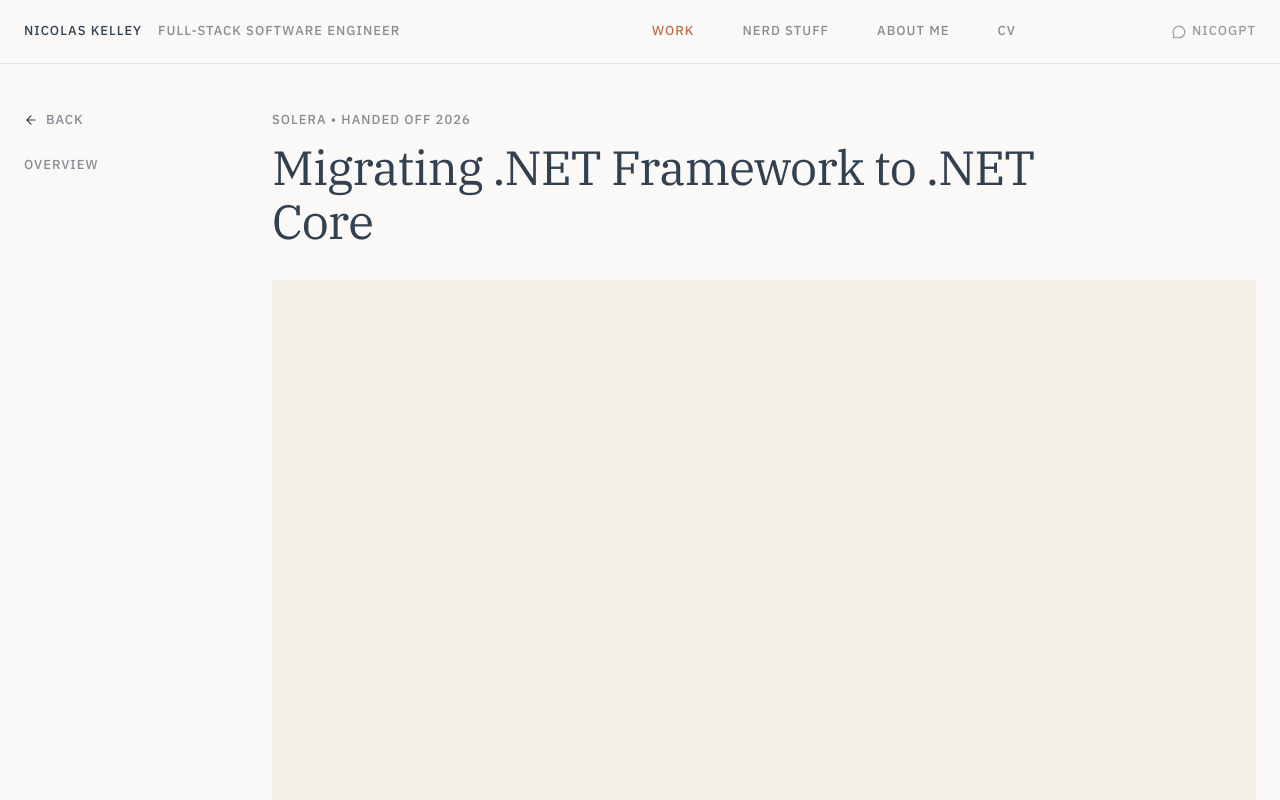
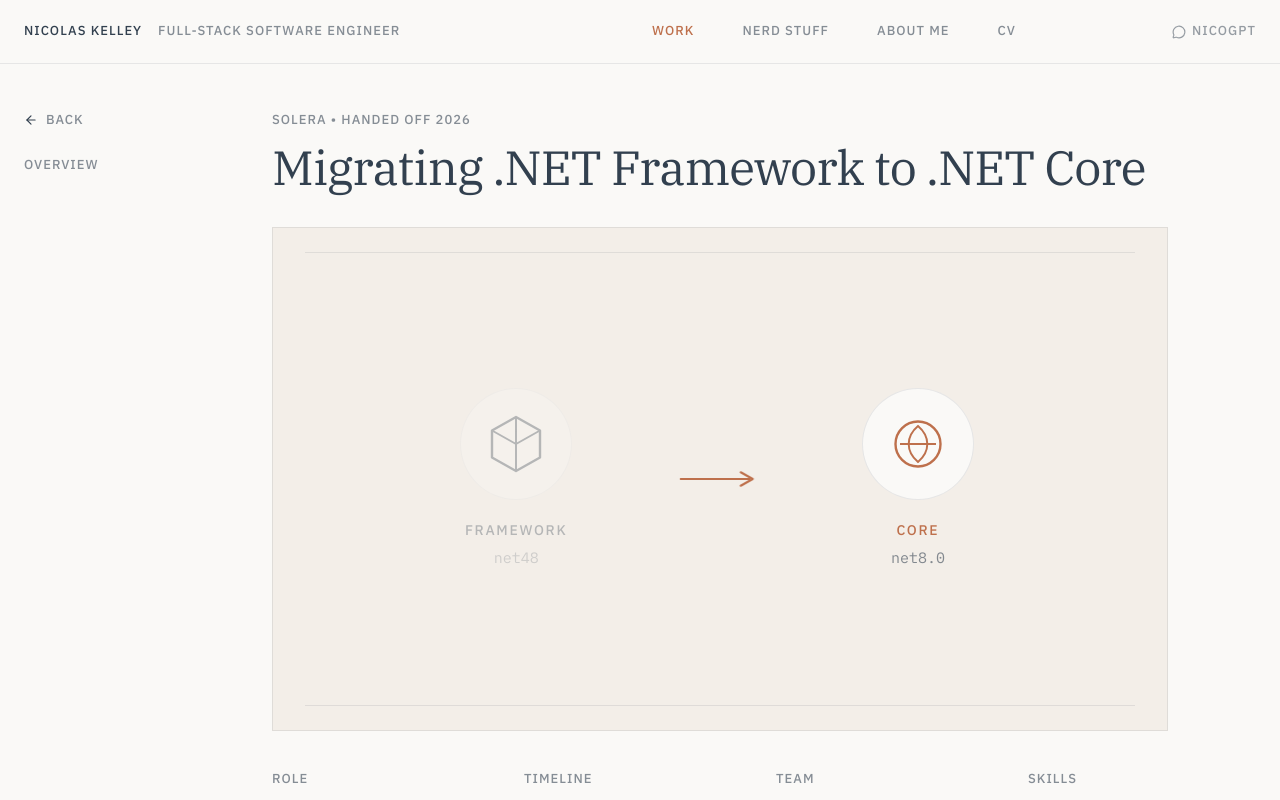
Before and after one commit to nicoke97/portfolio-v2, a Next.js app: page /projects/NetFramework-to-Core in a window 1280 px wide. Built offline with nearby package versions, Linux system fonts and the light colour scheme.

Commit message:
Render project heroes and section media

```diff
--- a/app/projects/[slug]/page.tsx
+++ b/app/projects/[slug]/page.tsx
@@ -3,6 +3,8 @@ import Image from "next/image";
 import Link from "next/link";
 import { notFound } from "next/navigation";
 
+import { ProjectMedia } from "@/components/ProjectMedia";
+import { WorkCoverAnimation } from "@/components/WorkCoverAnimation";
 import { getProject, projects } from "@/data/site";
 
 export function generateStaticParams() {
@@ -22,7 +24,7 @@ export default async function ProjectPage({ params }: { params: Promise<{ slug:
   return (
     <div className="mx-auto flex w-full max-w-[1800px] gap-10 px-6 pt-8 pb-20 lg:pt-12">
       <aside className="sticky top-8 hidden h-fit w-52 shrink-0 flex-col gap-3 lg:flex">
-        <Link href={project.page === "fun" ? "/nerd-stuff" : "/"} className="mb-4 flex items-center gap-2" data-cursor="back">
+        <Link href={project.page === "fun" ? "/projects" : "/"} className="mb-4 flex items-center gap-2" data-cursor="back">
           <ArrowLeft className="size-3.5" />
           <h4 className="hover:!text-primary">Back</h4>
         </Link>
@@ -34,17 +36,37 @@ export default async function ProjectPage({ params }: { params: Promise<{ slug:
       </aside>
 
       <article className="min-w-0 flex-1">
-        <Link href={project.page === "fun" ? "/nerd-stuff" : "/"} className="mb-6 flex items-center gap-2 lg:hidden" data-cursor="back">
+        <Link href={project.page === "fun" ? "/projects" : "/"} className="mb-6 flex items-center gap-2 lg:hidden" data-cursor="back">
           <ArrowLeft className="size-3.5" />
           <h4>Back</h4>
         </Link>
 
         <h4 className="mb-3">{project.eyebrow}</h4>
-        <h1 className="max-w-3xl text-[36px] leading-[1.12] tracking-[-0.02em] md:text-[48px]">{project.title}</h1>
+        <h1 className="text-[36px] leading-[1.12] tracking-[-0.02em] md:whitespace-nowrap md:text-[48px]">{project.title}</h1>
 
-        <div className="relative mt-8 aspect-[16/9] overflow-hidden bg-[#f3eee8]">
+        {project.cover.kind === "animation" && project.cover.animation ? (
+          <figure className={`relative mt-8 overflow-hidden border border-foreground/10 bg-[#f3eee8] ${project.aspect} max-w-4xl`}>
+            <WorkCoverAnimation id={project.cover.animation} />
+          </figure>
+        ) : project.hero ? (
+          <ProjectMedia media={project.hero} priority small={project.page === "work"} />
+        ) : (
+          <div
+            className={`relative mt-8 overflow-hidden bg-[#f3eee8] ${
+              project.page === "work" ? "max-w-2xl aspect-[16/9]" : "aspect-[16/9]"
+            }`}
+          >
             {project.cover.kind === "image" && project.cover.src ? (
               <Image src={project.cover.src} alt={project.name} fill priority sizes="80vw" className="object-cover" />
+            ) : project.cover.kind === "video" && project.cover.video ? (
+              <video
+                src={project.cover.video}
+                poster={project.cover.src}
+                autoPlay
+                muted
+                playsInline
+                className="absolute inset-0 h-full w-full object-cover"
+              />
             ) : (
               <div
                 className="absolute inset-0"
@@ -57,6 +79,7 @@ export default async function ProjectPage({ params }: { params: Promise<{ slug:
               </div>
             ) : null}
           </div>
+        )}
 
         <div className="mt-10 grid grid-cols-2 gap-6 border-b border-foreground/10 pb-10 md:grid-cols-4">
           <Meta label="Role" value={project.role} />
@@ -75,11 +98,19 @@ export default async function ProjectPage({ params }: { params: Promise<{ slug:
         <section id="overview" className="scroll-mt-10 border-b border-foreground/10 py-12">
           <h4 className="mb-4">Overview</h4>
           <h2 className="font-serif max-w-3xl text-[28px] leading-snug md:text-[34px]">{project.overview.heading}</h2>
+          {project.overview.subtitle ? (
+            <p className="mt-5 whitespace-nowrap text-[16px] leading-relaxed text-foreground-light italic">
+              {project.overview.subtitle}
+            </p>
+          ) : null}
           <div className="mt-5 max-w-2xl space-y-4 text-[16px] leading-relaxed text-foreground-light">
             {project.overview.body.map((paragraph) => (
               <p key={paragraph}>{paragraph}</p>
             ))}
           </div>
+          {project.overview.media?.map((media) => (
+            <ProjectMedia key={media.src} media={media} compact small={project.page === "work"} />
+          ))}
           {project.liveUrl || project.repoUrl ? (
             <div className="mt-6 flex gap-5">
               {project.liveUrl ? (
@@ -105,6 +136,9 @@ export default async function ProjectPage({ params }: { params: Promise<{ slug:
                 <p key={paragraph}>{paragraph}</p>
               ))}
             </div>
+            {section.media?.map((media) => (
+              <ProjectMedia key={media.src} media={media} compact small={project.page === "work"} />
+            ))}
           </section>
         ))}
       </article>
```
Lines whose indentation alone changed are shown as unchanged.
